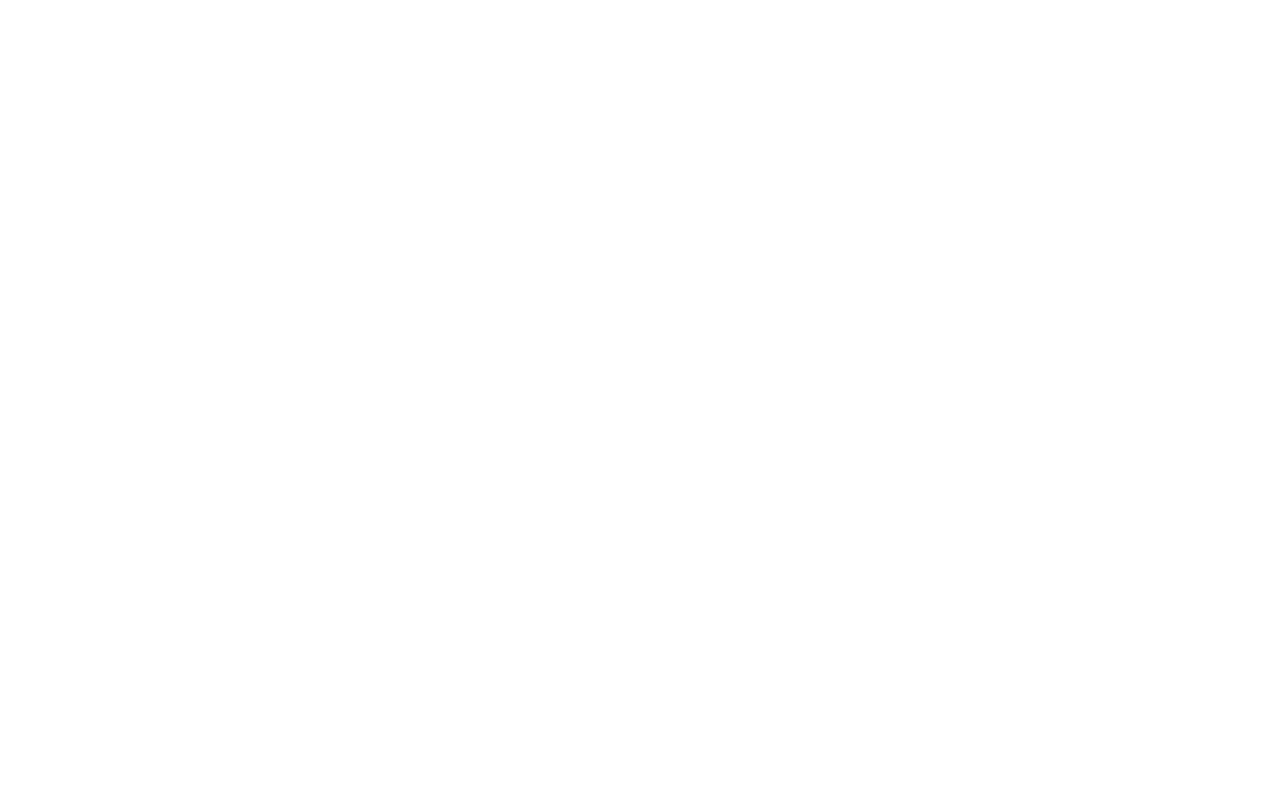
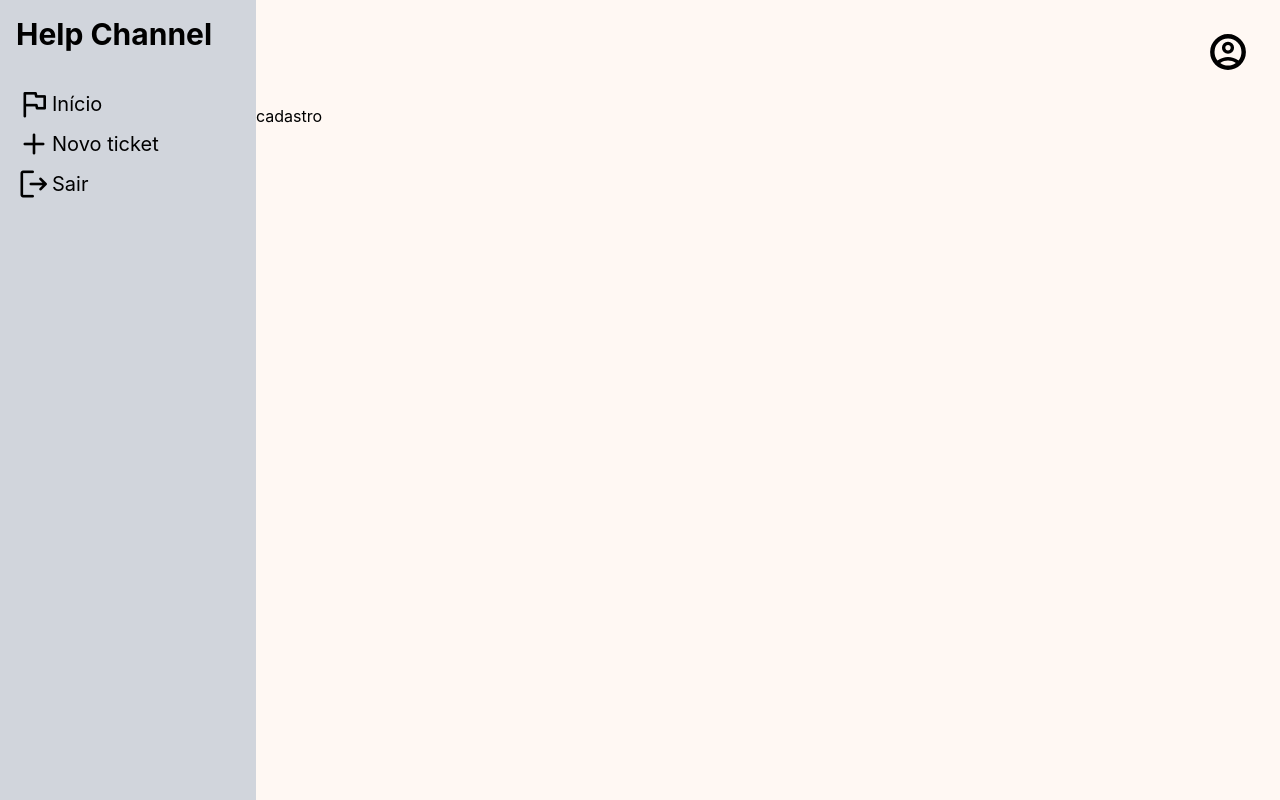
Before and after one commit to LightThe/adS032-trabalho-frontend, a React (Vite) app in the folder projeto-help-channel/: page /tickets/novo in a window 1280 px wide. Before the commit this address had no page. Built offline with nearby package versions, Linux system fonts and the light colour scheme.

Commit message:
Feat: placeholder para a tela de cadastro. Firulas visuais

```diff
--- a/projeto-help-channel/index.html
+++ b/projeto-help-channel/index.html
@@ -11,7 +11,7 @@
 </head>
 
 <body>
-  <div id="root" class="flex h-screen"></div>
+  <div id="root" class="flex h-screen bg-[#fff8f3]"></div>
   <script type="module" src="/src/main.jsx"></script>
 </body>
 
--- a/projeto-help-channel/src/App.jsx
+++ b/projeto-help-channel/src/App.jsx
@@ -1,12 +1,16 @@
 import AppLayout from "./components/AppLayout";
+import CadastrarTicket from "./pages/CadastrarTicket";
+import Home from "./pages/Home";
 import ListagemTickets from "./pages/ListagemTickets";
 import { Route, Routes } from "react-router";
 
 function App() {
   return (
     <Routes>
-      <Route path="/" element={<AppLayout />}>
+      <Route index element={<Home />} />
+      <Route path="/tickets" element={<AppLayout />}>
         <Route index element={<ListagemTickets />} />
+        <Route path="novo" element={<CadastrarTicket />} />
       </Route>
     </Routes>
   );
--- /dev/null
+++ b/projeto-help-channel/src/pages/CadastrarTicket.jsx
@@ -0,0 +1,7 @@
+export default function CadastrarTicket() {
+    return(
+        <>
+        <h1>cadastro</h1>
+        </>
+    )
+}
```
